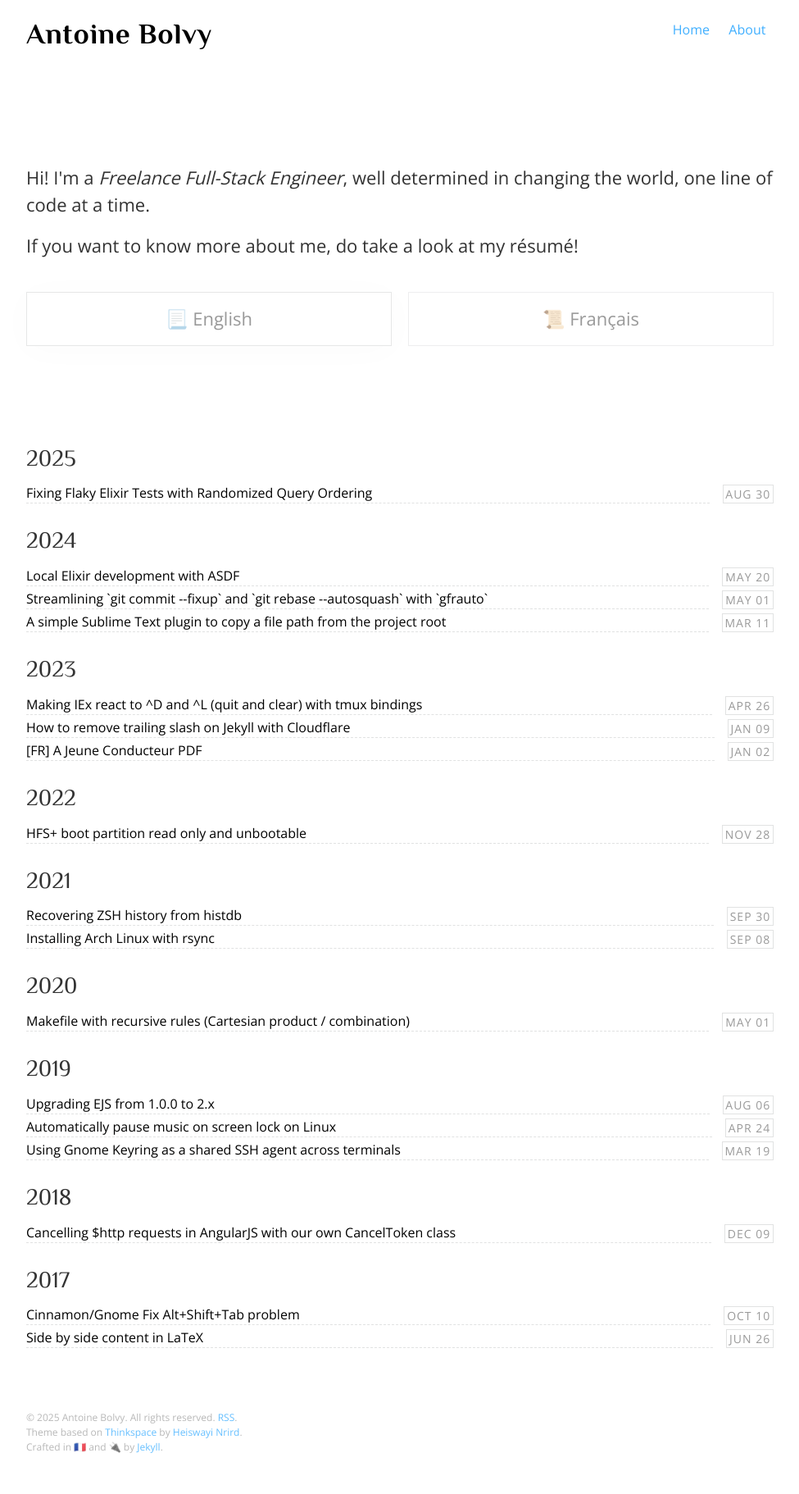
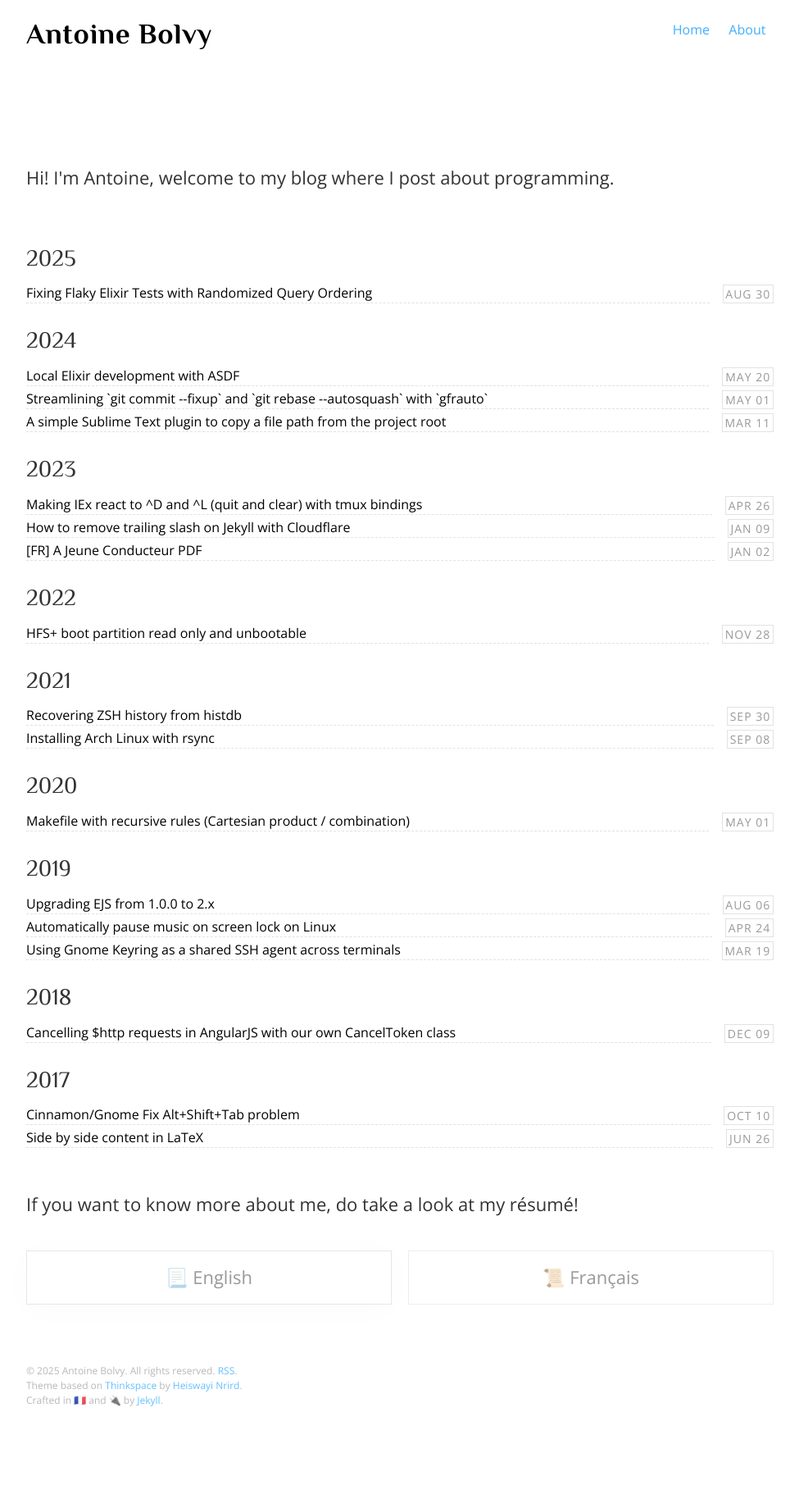
Before and after one commit to saveman71/saveman71.github.io, a Jekyll site: the page built from index.html, in a window 1280 px wide. Shown: the whole page at 82% size, without its empty margins (152-1127 px from the left). Built offline with Jekyll 4.4.1, drawn with Linux system fonts in a browser that asks for light colours; after the commit the page ends 1765 px from its top, so only the background shows below that.

Commit message:
chore: update blog layout

```diff
--- a/_config.yml
+++ b/_config.yml
@@ -1,4 +1,3 @@
-
 # SEO settings
 title: "Antoine Bolvy"
 description: "Personal webpage."
@@ -14,9 +13,9 @@ twitter_username: "saveman71"
 comments: true
 
 # Build settings
-permalink   : /:year/:title
-markdown    : kramdown
-highlighter : rouge
+permalink: /:year/:title
+markdown: kramdown
+highlighter: rouge
 
 source: ./
 destination: ./_site
@@ -28,17 +27,15 @@ sass:
 
 # Author settings
 author:
-  name     : "Antoine Bolvy"
-  job      : "Freelance Full-Stack Engineer"
-  mission  : "well determined in changing the world, one line of code at a time"
-  thumb    : /images/author.jpg
-  email    : antoine.bolvy@gmail.com
-  url      : https://saveman71.com
-  github   : https://github.com/saveman71
-  twitter  : https://twitter.com/Saveman71
-  reddit   : https://reddit.com/u/Saveman71
-  facebook : https://www.facebook.com/saveman71
-  linkedin : https://linkedin.com/in/antoiebolvy
+  name: "Antoine Bolvy"
+  thumb: /images/author.jpg
+  email: antoine.bolvy@gmail.com
+  url: https://saveman71.com
+  github: https://github.com/saveman71
+  twitter: https://twitter.com/Saveman71
+  reddit: https://reddit.com/u/Saveman71
+  facebook: https://www.facebook.com/saveman71
+  linkedin: https://linkedin.com/in/antoiebolvy
 
 # social settings
 og_locale: "en_US"
@@ -52,9 +49,28 @@ plugins:
 
 # navbar pages
 navbar:
-  - slug : /
+  - slug: /
     title: Home
-  - slug : /about
+  - slug: /about
     title: About
 
-exclude: ["gulp", "node_modules", "bower", "bower_components", "vendor", "config.rb", "src", "Gemfile", "Gemfile.lock", ".rvmrc", ".rbenv-version", "package.json", "gulpfile.js", "README.md", "Rakefile", "changelog.md", "template.md"]
+exclude:
+  [
+    "gulp",
+    "node_modules",
+    "bower",
+    "bower_components",
+    "vendor",
+    "config.rb",
+    "src",
+    "Gemfile",
+    "Gemfile.lock",
+    ".rvmrc",
+    ".rbenv-version",
+    "package.json",
+    "gulpfile.js",
+    "README.md",
+    "Rakefile",
+    "changelog.md",
+    "template.md",
+  ]
--- a/_includes/intro.html
+++ b/_includes/intro.html
@@ -1,11 +1,7 @@
 <section class="intro">
-  <div class="container">
-    <p class="lead">
-      Hi! I'm a <em itemprop="jobTitle">{{ site.author.job }}</em>, {{ site.author.mission }}.
-    </p>
-    <p class="lead">
-      If you want to know more about me, do take a look at my résumé!
-    </p>
-    {% include resume.html %}
-  </div>
+    <div class="container">
+        <p class="lead">Hi! I'm Antoine, welcome to my blog where I post about programming.</p>
+        <p class="lead">If you want to know more about me, do take a look at my résumé!</p>
+        {% include resume.html %}
+    </div>
 </section>
--- a/index.html
+++ b/index.html
@@ -3,21 +3,18 @@ layout: default
 title: Home
 ---
 
-{% include intro.html %}
-
+<div class="container">
+    <p class="lead">Hi! I'm Antoine, welcome to my blog where I post about programming.</p>
+</div>
 
 <section class="post-list">
     <div class="container">
-    {% for post in site.posts %}
-      {% unless post.next %}
+        {% for post in site.posts %} {% unless post.next %}
         <h2 class="category-title">{{ post.date | date: '%Y' }}</h2>
-      {% else %}
-        {% capture year %}{{ post.date | date: '%Y' }}{% endcapture %}
-        {% capture nyear %}{{ post.next.date | date: '%Y' }}{% endcapture %}
-        {% if year != nyear %}
+        {% else %} {% capture year %}{{ post.date | date: '%Y' }}{% endcapture %} {% capture nyear %}{{ post.next.date | date: '%Y'
+        }}{% endcapture %} {% if year != nyear %}
         <h2 class="category-title">{{ post.date | date: '%Y' }}</h2>
-        {% endif %}
-      {% endunless %}
+        {% endif %} {% endunless %}
         <article class="post-item">
             <div class="article-title"><a class="post-link" href="{{ post.url | prepend: site.baseurl }}">{{ post.title }}</a></div>
             <span class="post-meta date-label">{{ post.date | date: "%b %d" }}</span>
@@ -29,5 +26,9 @@ title: Home
         </article>
         {% endfor %}
     </div>
+</section>
 
-</section>
+<div class="container">
+    <p class="lead">If you want to know more about me, do take a look at my résumé!</p>
+    {% include resume.html %}
+</div>
```
Lines whose indentation alone changed are shown as unchanged.
